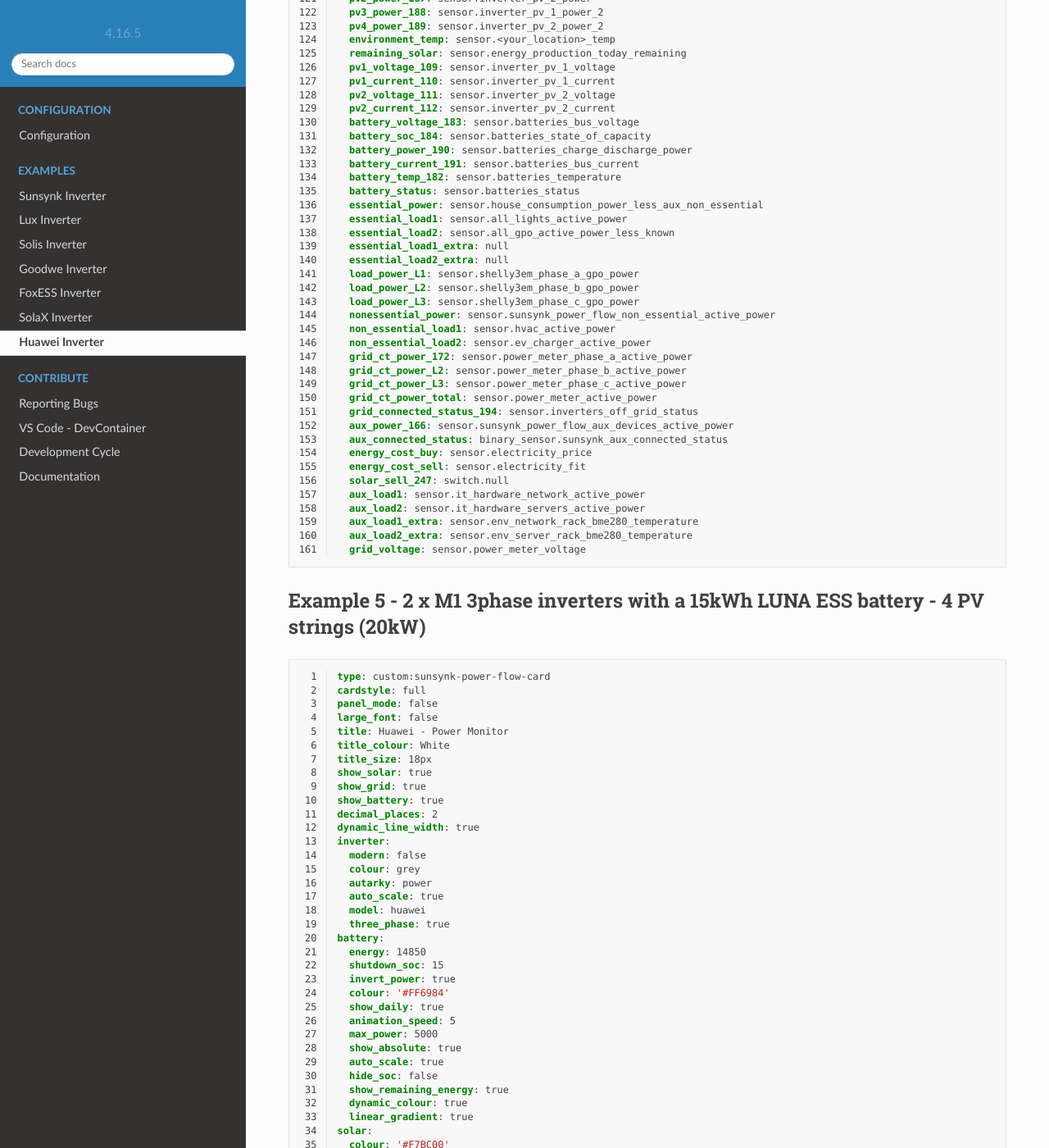
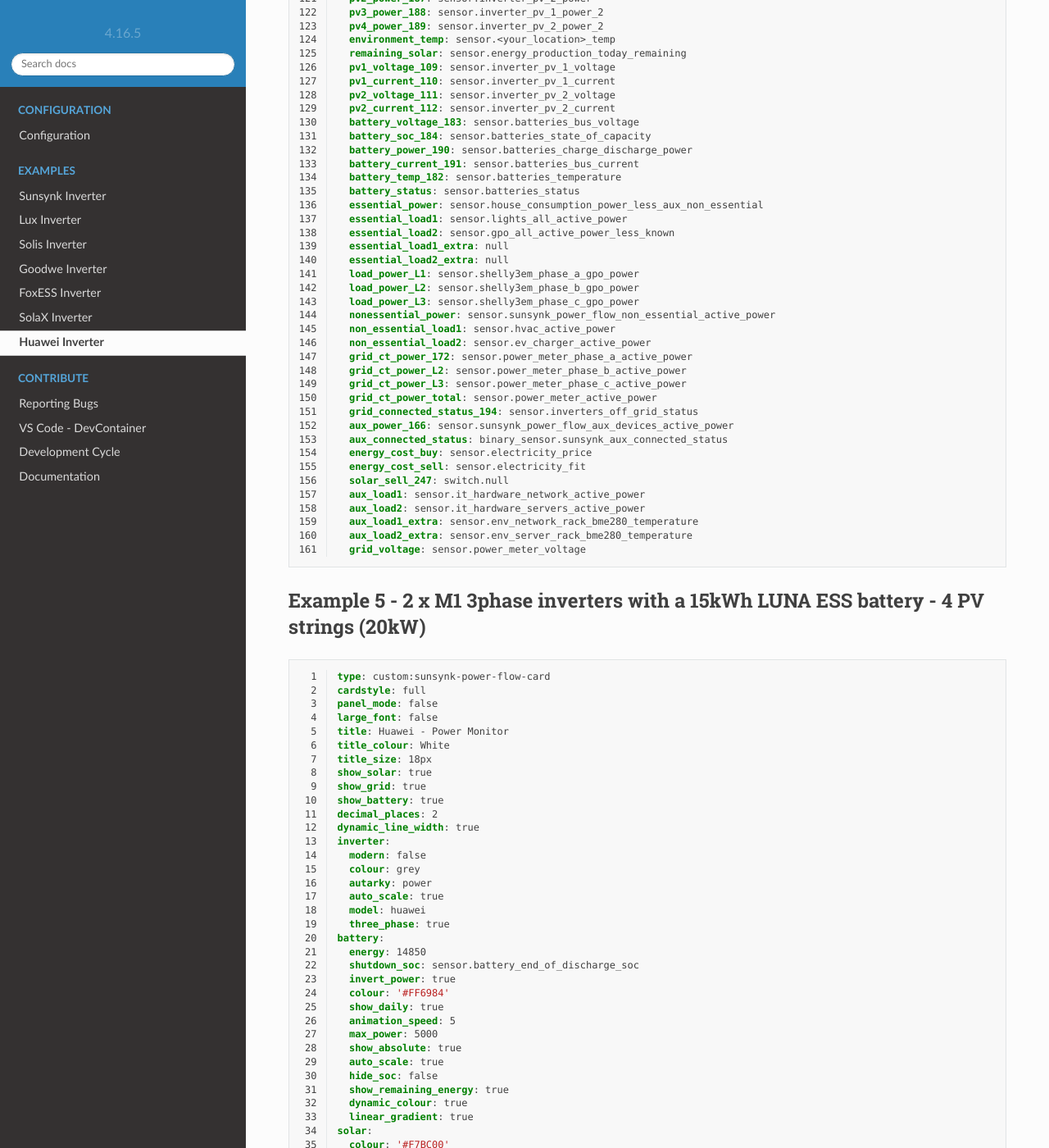
Before and after one commit to slipx06/sunsynk-power-flow-card, a Sphinx documentation site: the page built from docs/examples/huawei.rst, in a window 1280 px wide and 1400 px high, scrolled down 11410 px. Shown: the whole window at 82% size. Built offline with Sphinx 7.4.7 and the Read the Docs theme 2.0.0, drawn with Linux system fonts in a browser that asks for light colours; some of the changed text lies outside the part shown.

Commit message:
Update huawei.rst
Updated to reflect Lights All and GPO All sensor names

```diff
--- a/docs/examples/huawei.rst
+++ b/docs/examples/huawei.rst
@@ -156,8 +156,8 @@ Example 1 - 1 x L1 1phase inverter with a 15kWh LUNA ESS battery - 2 PV strings
     battery_temp_182: sensor.batteries_temperature
     battery_status: sensor.batteries_status
     essential_power: sensor.house_consumption_power_less_known
-    essential_load1: sensor.all_lights_active_power
-    essential_load2: sensor.all_gpo_active_power_less_known
+    essential_load1: sensor.lights_all_active_power
+    essential_load2: sensor.gpo_all_active_power_less_known
     essential_load1_extra: null
     essential_load2_extra: null
     nonessential_power: sensor.sunsynk_power_flow_non_essential_active_power
@@ -321,7 +321,7 @@ Example 2 - 2 x L1 1phase inverter with a 15kWh LUNA ESS battery - 4 PV strings
     battery_temp_182: sensor.batteries_temperature
     battery_status: sensor.batteries_status
     essential_power: sensor.house_consumption_power_less_aux_non_essential
-    essential_load1: sensor.all_lights_active_power
+    essential_load1: sensor.lights_all_active_power
     essential_load2: sensor.gpo_all_active_power_less_known
     essential_load1_extra: null
     essential_load2_extra: null
@@ -486,8 +486,8 @@ Example 3 - 1 x M1 3phase inverter with a 15kWh LUNA ESS battery - 2 PV strings
     battery_temp_182: sensor.batteries_temperature
     battery_status: sensor.batteries_status
     essential_power: sensor.house_consumption_power_less_aux_non_essential
-    essential_load1: sensor.all_lights_active_power
-    essential_load2: sensor.all_gpo_active_power_less_known
+    essential_load1: sensor.lights_all_active_power
+    essential_load2: sensor.gpo_all_active_power_less_known
     essential_load1_extra: null
     essential_load2_extra: null
     load_power_L1: sensor.shelly3em_phase_a_gpo_power
@@ -657,8 +657,8 @@ Example 4 - 1 x M1 3phase inverters with 2 x 15kWh LUNA ESS batteries - 2 PV str
     battery_temp_182: sensor.batteries_temperature
     battery_status: sensor.batteries_status
     essential_power: sensor.house_consumption_power_less_aux_non_essential
-    essential_load1: sensor.all_lights_active_power
-    essential_load2: sensor.all_gpo_active_power_less_known
+    essential_load1: sensor.lights_all_active_power
+    essential_load2: sensor.gpo_all_active_power_less_known
     essential_load1_extra: null
     essential_load2_extra: null
     load_power_L1: sensor.shelly3em_phase_a_gpo_power
@@ -713,7 +713,7 @@ Example 5 - 2 x M1 3phase inverters with a 15kWh LUNA ESS battery - 4 PV strings
     three_phase: true
   battery:
     energy: 14850
-    shutdown_soc: 15
+    shutdown_soc: sensor.battery_end_of_discharge_soc
     invert_power: true
     colour: '#FF6984'
     show_daily: true
@@ -834,8 +834,8 @@ Example 5 - 2 x M1 3phase inverters with a 15kWh LUNA ESS battery - 4 PV strings
     battery_temp_182: sensor.batteries_temperature
     battery_status: sensor.batteries_status
     essential_power: sensor.house_consumption_power_less_aux_non_essential
-    essential_load1: sensor.all_lights_active_power
-    essential_load2: sensor.all_gpo_active_power_less_known
+    essential_load1: sensor.lights_all_active_power
+    essential_load2: sensor.gpo_all_active_power_less_known
     essential_load1_extra: null
     essential_load2_extra: null
     load_power_L1: sensor.shelly3em_phase_a_gpo_power
```
